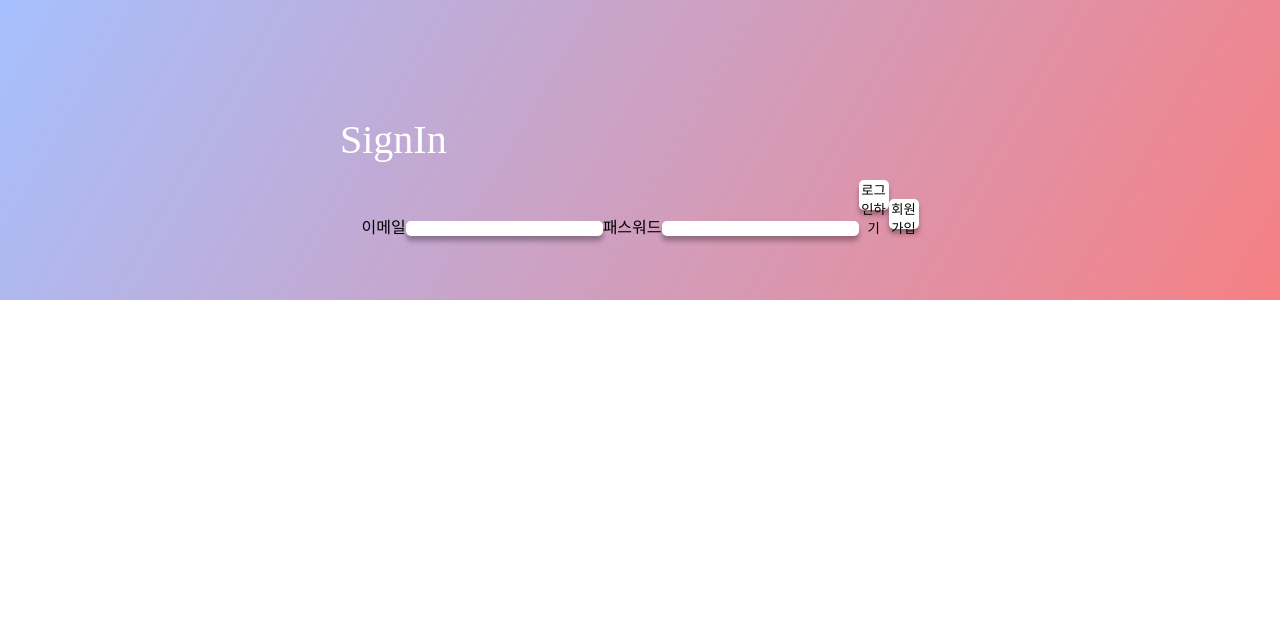
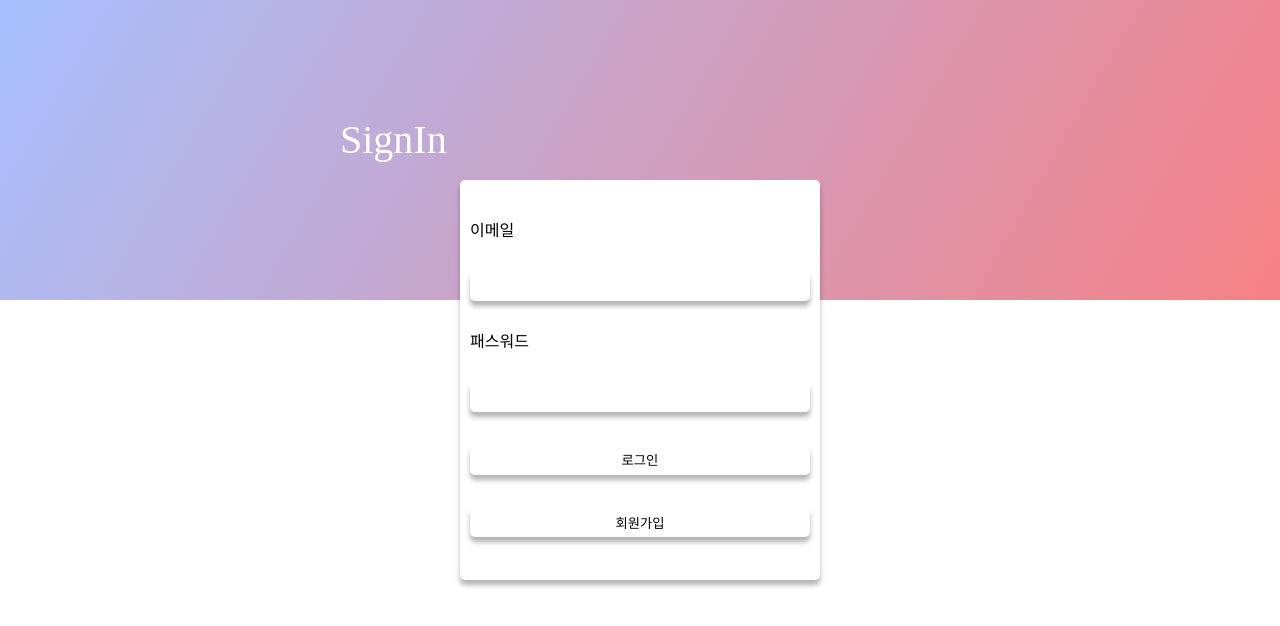
Before and after one commit to MildColor/TodoList-Refactoring, a React (Create React App) app: page /auth/signin in a window 1280 px wide. Shown: the top 626 px of the page. Built offline with nearby package versions, Linux system fonts and the light colour scheme; a web font is replaced by a local one.

Commit message:
Update LoginForm, SignUpForm CSS 수정

```diff
--- a/src/components/Home/TodoList.tsx
+++ b/src/components/Home/TodoList.tsx
@@ -2,7 +2,7 @@ import React from "react";
 import styled from "styled-components";
 import { useGetTodos } from "../../hooks/queries/todo/useGetTodos";
 import { Todo } from "../../types/todos";
-import TodoDetail from "./TodoDetail";
+import TodoLine from "./TodoLine";
 
 function TodoList() {
   const { data: getTodosDatas } = useGetTodos();
@@ -16,7 +16,7 @@ function TodoList() {
       ) : (
         <TodoListSection>
           {getTodosDatas?.data?.data.reverse().map((todo: Todo) => {
-            return <TodoDetail key={todo.id} todo={todo} />;
+            return <TodoLine key={todo.id} todo={todo} />;
           })}
         </TodoListSection>
       )}
--- a/src/components/SignIn/LoginForm.tsx
+++ b/src/components/SignIn/LoginForm.tsx
@@ -6,6 +6,7 @@ import Button from "../common/Button/Button";
 import { useNavigate } from "react-router-dom";
 import { PAGE_PATH } from "../../constants/path";
 import Input from "../common/Input/Input";
+import styled from "styled-components";
 
 function LoginForm() {
   const navigate = useNavigate();
@@ -29,7 +30,7 @@ function LoginForm() {
   };
 
   return (
-    <form onSubmit={onSubmitHandler}>
+    <Form onSubmit={onSubmitHandler}>
       <label htmlFor="email">이메일</label>
       <Input
         type="email"
@@ -38,6 +39,7 @@ function LoginForm() {
         value={email}
         onChange={onChange}
         autoComplete="on"
+        height="30px"
       />
       <label htmlFor="password">패스워드</label>
       <Input
@@ -47,13 +49,33 @@ function LoginForm() {
         value={password}
         onChange={onChange}
         autoComplete="on"
+        height="30px"
       />
-      <Button type="submit">로그인하기</Button>
-      <Button type="button" onClick={() => goToSignUp()}>
+      <Button type="submit" width="100%" height="30px">
+        로그인
+      </Button>
+      <Button
+        type="button"
+        onClick={() => goToSignUp()}
+        width="100%"
+        height="30px"
+      >
         회원가입
       </Button>
-    </form>
+    </Form>
   );
 }
 
 export default LoginForm;
+
+const Form = styled.form`
+  display: flex;
+  width: 60%;
+  height: 400px;
+  flex-direction: column;
+  justify-content: space-evenly;
+  background-color: white;
+  border-radius: 5px;
+  padding: 10px;
+  box-shadow: 0px 5px 5px rgba(0, 0, 0, 0.3);
+`;
--- a/src/components/SignUp/SignUpForm.tsx
+++ b/src/components/SignUp/SignUpForm.tsx
@@ -4,8 +4,14 @@ import { useSignUpMutation } from "../../hooks/queries/auth/useSignUpMutation";
 import { emailValidator, passwordValidator } from "../../utils/validators";
 import useError from "../../hooks/common/useError";
 import Input from "../common/Input/Input";
+import styled from "styled-components";
+import { useNavigate } from "react-router-dom";
+import { PAGE_PATH } from "../../constants/path";
+import Button from "../common/Button/Button";
 
 function SignUpForm() {
+  const navigate = useNavigate();
+
   const [{ email, password }, onChange] = useForm({
     email: "",
     password: "",
@@ -40,8 +46,12 @@ function SignUpForm() {
     formValidator() && mutate({ email, password });
   };
 
+  const goToSignIn = () => {
+    navigate(PAGE_PATH.SIGN_IN);
+  };
+
   return (
-    <form onSubmit={onSubmitHandler}>
+    <Form onSubmit={onSubmitHandler}>
       <label htmlFor="email">이메일</label>
       <Input
         type="email"
@@ -50,6 +60,7 @@ function SignUpForm() {
         value={email}
         onChange={onChange}
         autoComplete="on"
+        height="30px"
       />
       <label htmlFor="password">패스워드</label>
       <Input
@@ -59,10 +70,33 @@ function SignUpForm() {
         value={password}
         onChange={onChange}
         autoComplete="on"
+        height="30px"
       />
-      <button type="submit">회원가입</button>
-    </form>
+      <Button type="submit" width="100%" height="30px">
+        회원가입
+      </Button>
+      <Button
+        type="button"
+        onClick={() => goToSignIn()}
+        width="100%"
+        height="30px"
+      >
+        로그인
+      </Button>
+    </Form>
   );
 }
 
 export default SignUpForm;
+
+const Form = styled.form`
+  display: flex;
+  width: 60%;
+  height: 400px;
+  flex-direction: column;
+  justify-content: space-evenly;
+  background-color: white;
+  border-radius: 5px;
+  padding: 10px;
+  box-shadow: 0px 5px 5px rgba(0, 0, 0, 0.3);
+`;
```
